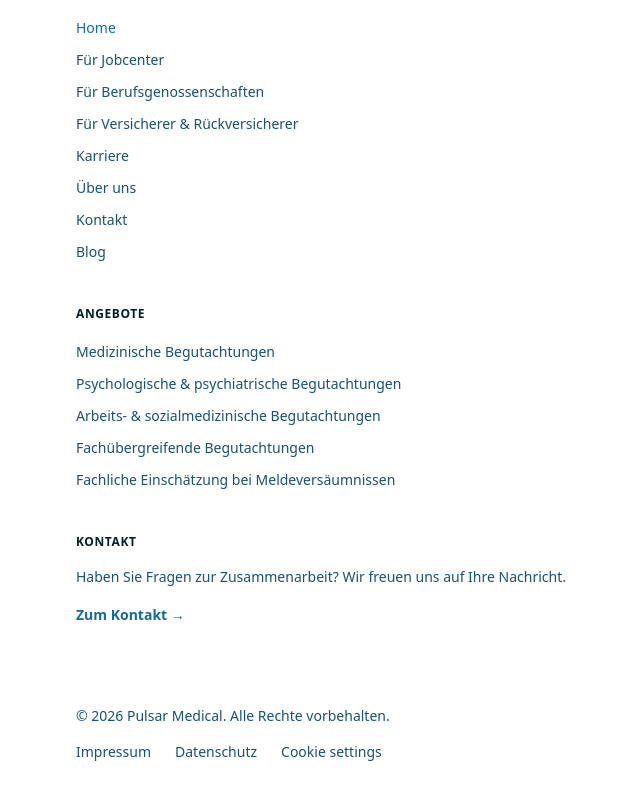
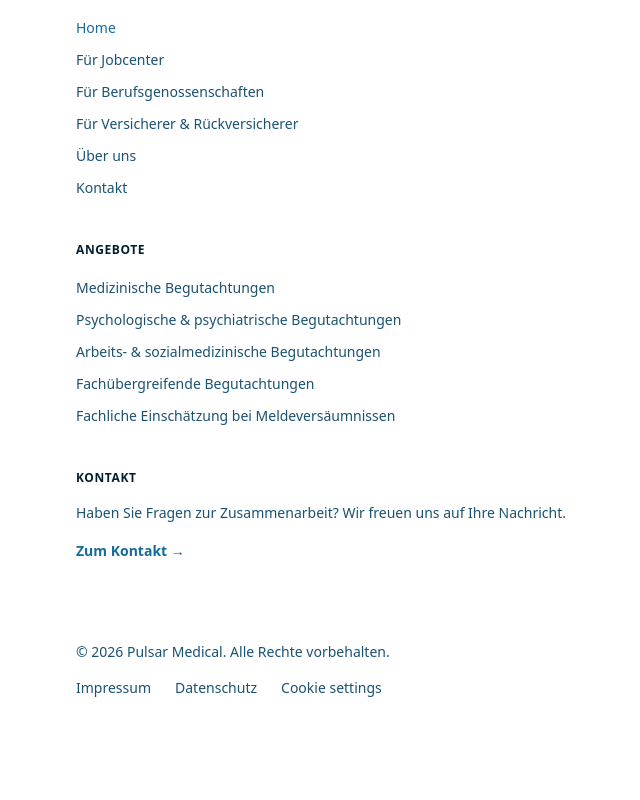
Before and after one commit to SoftdoorGmbH/PulsarMedical, a React (Vite) app: page / in a window 1280 px wide. Shown: the part 7215-8015 px from the top of the page, without its empty margins (12-652 px from the left). After the commit the page ends 7961 px from the top, so only its background shows below. Built offline with nearby package versions, Linux system fonts and the light colour scheme; no server answers.

Commit message:
Remove netlify.toml configuration file and update routing in App.tsx by commenting out unused routes for 'Karriere' and 'Blog'. Adjust Footer component to comment out the 'Blog' link for cleaner navigation. This streamlines the application structure and improves clarity in the routing setup.

```diff
--- a/src/App.tsx
+++ b/src/App.tsx
@@ -56,11 +56,11 @@ export default function App() {
             path="meldeversaeumnisse"
             element={<OfferPage slug="meldeversaeumnisse" />}
           />
-        <Route path="karriere" element={<CareerPage />} />
+          {/* <Route path="karriere" element={<CareerPage />} /> */}
           <Route path="ueber-uns" element={<AboutPage />} />
           <Route path="kontakt" element={<ContactPage />} />
-        <Route path="blog" element={<BlogPage />} />
-        <Route path="blog/:slug" element={<BlogPostPage />} />
+          {/* <Route path="blog" element={<BlogPage />} />
+          <Route path="blog/:slug" element={<BlogPostPage />} /> */}
           <Route path="impressum" element={<ImpressumPage />} />
           <Route path="datenschutz" element={<DatenschutzPage />} />
           <Route path="*" element={<NotFoundPage />} />
--- a/src/components/Footer.tsx
+++ b/src/components/Footer.tsx
@@ -8,10 +8,9 @@ const mainNav = [
   { to: "/jobcenter", label: "Für Jobcenter" },
   { to: "/berufsgenossenschaften", label: "Für Berufsgenossenschaften" },
   { to: "/rueckversicherer", label: "Für Versicherer & Rückversicherer" },
-  { to: "/karriere", label: "Karriere" },
   { to: "/ueber-uns", label: "Über uns" },
   { to: "/kontakt", label: "Kontakt" },
-  { to: "/blog", label: "Blog" },
+  // { to: "/blog", label: "Blog" },
 ] as const;
 
 function footerLinkClass({ isActive }: { isActive: boolean }) {
```
Also changed, not shown: 1 other file (tests, documents, lock files or other folders). Lines whose indentation alone changed are shown as unchanged.
